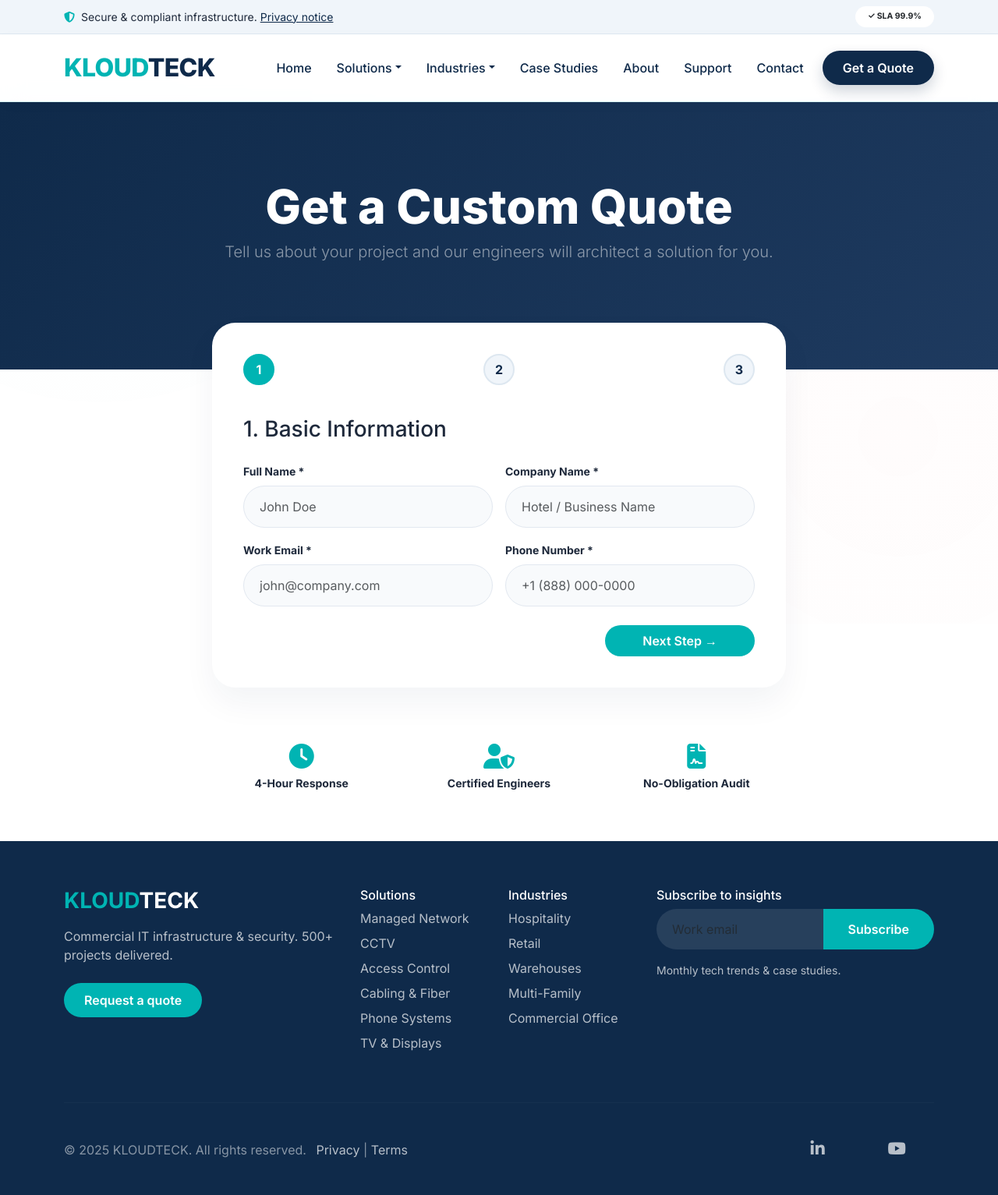
After one commit to Shaffat01/kloudtech, a Flask app: page /quote in a window 1280 px wide. The commit adds this page. Shown: the whole page at 78% size. Run offline with Flask 3, Linux system fonts and the light colour scheme.

Commit message:
Add files via upload

```diff
--- a/templates/layout.html
+++ b/templates/layout.html
@@ -57,7 +57,7 @@
                     <li class="nav-item"><a class="nav-link" href="/">Home</a></li>
                     <!-- Solutions dropdown -->
                     <li class="nav-item dropdown">
-                        <a class="nav-link dropdown-toggle" href="#" role="button" data-bs-toggle="dropdown">Solutions</a>
+                        <a class="nav-link dropdown-toggle" href="/solutions" role="button" data-bs-toggle="dropdown">Solutions</a>
                         <ul class="dropdown-menu">
                             <li><a class="dropdown-item" href="/services/managed-network-wifi-solutions">Managed Network & Wi-Fi</a></li>
                             <li><a class="dropdown-item" href="/services/commercial-cctv-surveillance">CCTV & Surveillance</a></li>
@@ -83,7 +83,7 @@
                     <li class="nav-item"><a class="nav-link" href="/support">Support</a></li>
                     <li class="nav-item"><a class="nav-link" href="/contact">Contact</a></li>
                     <li class="nav-item ms-lg-2">
-                        <a class="btn btn-primary" href="#" data-bs-toggle="offcanvas" data-bs-target="#offcanvasQuickContact" style="padding: 10px 26px;">Get a Quote</a>
+                        <a class="btn btn-primary" href="/quote" style="padding: 10px 26px;">Get a Quote</a>
                     </li>
                 </ul>
             </div>
@@ -105,22 +105,22 @@
                 <div class="col-md-2">
                     <h6 class="text-white">Solutions</h6>
                     <ul class="list-unstyled">
-                        <li class="mb-2"><a href="/services/managed-network-wifi-solutions.html">Managed Network</a></li>
-                        <li class="mb-2"><a href="/services/commercial-cctv-surveillance.html">CCTV</a></li>
-                        <li class="mb-2"><a href="/services/commercial-access-control-systems.html">Access Control</a></li>
-                        <li class="mb-2"><a href="/services/structured-cabling-fiber-installation.html">Cabling & Fiber</a></li>
-                        <li class="mb-2"><a href="/services/business-voip-phone-systems.html">Phone Systems</a></li>
-                        <li class="mb-2"><a href="/services/commercial-tv-digital-display-solutions.html">TV & Displays</a></li>
+                        <li class="mb-2"><a href="/services/managed-network-wifi-solutions">Managed Network</a></li>
+                        <li class="mb-2"><a href="/services/commercial-cctv-surveillance">CCTV</a></li>
+                        <li class="mb-2"><a href="/services/commercial-access-control-systems">Access Control</a></li>
+                        <li class="mb-2"><a href="/services/structured-cabling-fiber-installation">Cabling & Fiber</a></li>
+                        <li class="mb-2"><a href="/services/business-voip-phone-systems">Phone Systems</a></li>
+                        <li class="mb-2"><a href="/services/commercial-tv-digital-display-solutions">TV & Displays</a></li>
                     </ul>
                 </div>
                 <div class="col-md-2">
                     <h6 class="text-white">Industries</h6>
                     <ul class="list-unstyled">
-                        <li class="mb-2"><a href="/industries/hospitality.html">Hospitality</a></li>
-                        <li class="mb-2"><a href="/industries/retail.html">Retail</a></li>
-                        <li class="mb-2"><a href="/industries/warehouses-distribution.html">Warehouses</a></li>
-                        <li class="mb-2"><a href="/industries/multi-family-communities.html">Multi-Family</a></li>
-                        <li class="mb-2"><a href="/industries/commercial-office.html">Commercial Office</a></li>
+                        <li class="mb-2"><a href="/industries/hospitality">Hospitality</a></li>
+                        <li class="mb-2"><a href="/industries/retail">Retail</a></li>
+                        <li class="mb-2"><a href="/industries/warehouses-distribution">Warehouses</a></li>
+                        <li class="mb-2"><a href="/industries/multi-family-communities">Multi-Family</a></li>
+                        <li class="mb-2"><a href="/industries/commercial-office">Commercial Office</a></li>
                     </ul>
                 </div>
                 <div class="col-md-4">
--- /dev/null
+++ b/templates/quote.html
@@ -0,0 +1,233 @@
+{% extends "layout.html" %}
+
+{% block title %}Get a Project Quote | KLOUDTECK Commercial IT Solutions{% endblock %}
+
+{% block head %}
+  <meta name="description" content="Request a custom quote for your commercial IT infrastructure, security, or connectivity project. Get a response within 4 hours.">
+  <link rel="canonical" href="https://www.kloudteck.com/get-a-quote">
+  <style>
+    .quote-container {
+      background: #fff;
+      border-radius: 30px;
+      box-shadow: 0 20px 40px rgba(15, 42, 74, 0.05);
+      padding: 40px;
+      margin-top: -60px;
+      position: relative;
+      z-index: 10;
+    }
+    .step-progress {
+      display: flex;
+      justify-content: space-between;
+      margin-bottom: 40px;
+    }
+    .step-circle {
+      width: 40px;
+      height: 40px;
+      border-radius: 50%;
+      background: #f0f5fa;
+      color: var(--navy);
+      display: flex;
+      align-items: center;
+      justify-content: center;
+      font-weight: bold;
+      border: 2px solid #dde7f0;
+    }
+    .step-circle.active {
+      background: var(--teal);
+      color: white;
+      border-color: var(--teal);
+    }
+    .service-selection .btn-check:checked + .btn-outline-teal {
+      background-color: var(--teal);
+      color: white;
+    }
+  </style>
+{% endblock %}
+
+{% block content %}
+<main>
+    <!-- HERO HEADER -->
+    <section class="hero" style="padding: 100px 0 120px; background: linear-gradient(135deg, var(--navy) 0%, #1e3a5f 100%); color: white;">
+      <div class="container text-center">
+        <h1 class="display-lead text-white">Get a Custom Quote</h1>
+        <p class="lead text-white-50">Tell us about your project and our engineers will architect a solution for you.</p>
+      </div>
+    </section>
+
+    <!-- QUOTE FORM SECTION -->
+    <section class="container mb-5">
+      <div class="row justify-content-center">
+        <div class="col-lg-10 col-xl-8">
+          <div class="quote-container">
+            <!-- Step Indicators -->
+            <div class="step-progress">
+              <div class="step-circle active" id="dot1">1</div>
+              <div class="step-circle" id="dot2">2</div>
+              <div class="step-circle" id="dot3">3</div>
+            </div>
+
+            <form id="quoteForm" action="/submit-quote" method="POST">
+              <!-- Step 1: Contact Info -->
+              <div id="qStep1">
+                <h3 class="mb-4">1. Basic Information</h3>
+                <div class="row g-3">
+                  <div class="col-md-6">
+                    <label class="form-label small fw-bold">Full Name *</label>
+                    <input type="text" class="form-control" name="name" required placeholder="John Doe">
+                  </div>
+                  <div class="col-md-6">
+                    <label class="form-label small fw-bold">Company Name *</label>
+                    <input type="text" class="form-control" name="company" required placeholder="Hotel / Business Name">
+                  </div>
+                  <div class="col-md-6">
+                    <label class="form-label small fw-bold">Work Email *</label>
+                    <input type="email" class="form-control" name="email" required placeholder="john@company.com">
+                  </div>
+                  <div class="col-md-6">
+                    <label class="form-label small fw-bold">Phone Number *</label>
+                    <input type="tel" class="form-control" name="phone" required placeholder="+1 (888) 000-0000">
+                  </div>
+                  <div class="col-12 mt-4 text-end">
+                    <button type="button" class="btn btn-teal px-5 py-2 next-btn">Next Step →</button>
+                  </div>
+                </div>
+              </div>
+
+              <!-- Step 2: Project Details -->
+              <div id="qStep2" style="display:none;">
+                <h3 class="mb-4">2. Service & Industry</h3>
+                <div class="mb-4">
+                  <label class="form-label small fw-bold d-block">Select Services Required:</label>
+                  <div class="row g-2 service-selection">
+                    <div class="col-md-6">
+                      <input type="checkbox" class="btn-check" id="s1" name="services" value="network">
+                      <label class="btn btn-outline-teal w-100 text-start" for="s1"><i class="fas fa-wifi me-2"></i> Managed Network/WiFi</label>
+                    </div>
+                    <div class="col-md-6">
+                      <input type="checkbox" class="btn-check" id="s2" name="services" value="cctv">
+                      <label class="btn btn-outline-teal w-100 text-start" for="s2"><i class="fas fa-video me-2"></i> CCTV & Surveillance</label>
+                    </div>
+                    <div class="col-md-6">
+                      <input type="checkbox" class="btn-check" id="s3" name="services" value="access">
+                      <label class="btn btn-outline-teal w-100 text-start" for="s3"><i class="fas fa-door-open me-2"></i> Access Control</label>
+                    </div>
+                    <div class="col-md-6">
+                      <input type="checkbox" class="btn-check" id="s4" name="services" value="voip">
+                      <label class="btn btn-outline-teal w-100 text-start" for="s4"><i class="fas fa-phone-alt me-2"></i> VoIP Phone Systems</label>
+                    </div>
+                  </div>
+                </div>
+
+                <div class="mb-4">
+                  <label class="form-label small fw-bold">Industry *</label>
+                  <select class="form-select" name="industry" required>
+                    <option value="">Select Industry</option>
+                    <option>Hospitality (Hotel/Resort)</option>
+                    <option>Retail / Store</option>
+                    <option>Warehouse / Logistics</option>
+                    <option>Commercial Office</option>
+                    <option>Multi-Family / Communities</option>
+                  </select>
+                </div>
+
+                <div class="d-flex justify-content-between mt-4">
+                  <button type="button" class="btn btn-outline-secondary px-4 prev-btn">← Back</button>
+                  <button type="button" class="btn btn-teal px-5 next-btn">Next Step →</button>
+                </div>
+              </div>
+
+              <!-- Step 3: Scope & Submit -->
+              <div id="qStep3" style="display:none;">
+                <h3 class="mb-4">3. Project Scope</h3>
+                <div class="row g-3">
+                  <div class="col-md-6">
+                    <label class="form-label small fw-bold">Estimated Budget</label>
+                    <select class="form-select" name="budget">
+                      <option>Planning Stage</option>
+                      <option>$5k - $15k</option>
+                      <option>$15k - $50k</option>
+                      <option>$50k+</option>
+                    </select>
+                  </div>
+                  <div class="col-md-6">
+                    <label class="form-label small fw-bold">Implementation Timeline</label>
+                    <select class="form-select" name="timeline">
+                      <option>Urgent (ASAP)</option>
+                      <option>1-3 Months</option>
+                      <option>3-6 Months</option>
+                      <option>Just Researching</option>
+                    </select>
+                  </div>
+                  <div class="col-12">
+                    <label class="form-label small fw-bold">Project Details / Message</label>
+                    <textarea class="form-control" name="details" rows="4" placeholder="Briefly describe your requirements..."></textarea>
+                  </div>
+                </div>
+
+                <div class="d-flex justify-content-between mt-4">
+                  <button type="button" class="btn btn-outline-secondary px-4 prev-btn">← Back</button>
+                  <button type="submit" class="btn btn-teal px-5">Submit Quote Request →</button>
+                </div>
+              </div>
+            </form>
+          </div>
+
+          <!-- Trust Badges -->
+          <div class="row mt-5 text-center g-4">
+            <div class="col-md-4">
+              <i class="fas fa-clock text-teal fs-2 mb-2"></i>
+              <p class="small fw-bold">4-Hour Response</p>
+            </div>
+            <div class="col-md-4">
+              <i class="fas fa-user-shield text-teal fs-2 mb-2"></i>
+              <p class="small fw-bold">Certified Engineers</p>
+            </div>
+            <div class="col-md-4">
+              <i class="fas fa-file-contract text-teal fs-2 mb-2"></i>
+              <p class="small fw-bold">No-Obligation Audit</p>
+            </div>
+          </div>
+        </div>
+      </div>
+    </section>
+</main>
+{% endblock %}
+
+{% block scripts %}
+<script>
+  document.addEventListener('DOMContentLoaded', function() {
+    const steps = [document.getElementById('qStep1'), document.getElementById('qStep2'), document.getElementById('qStep3')];
+    const dots = [document.getElementById('dot1'), document.getElementById('dot2'), document.getElementById('dot3')];
+    let currentStep = 0;
+
+    function updateStep(newStep) {
+      steps[currentStep].style.display = 'none';
+      dots[currentStep].classList.remove('active');
+
+      currentStep = newStep;
+
+      steps[currentStep].style.display = 'block';
+      dots[currentStep].classList.add('active');
+      window.scrollTo({ top: 200, behavior: 'smooth' });
+    }
+
+    document.querySelectorAll('.next-btn').forEach(btn => {
+      btn.addEventListener('click', () => {
+        // Simple validation check for required fields in current step
+        const inputs = steps[currentStep].querySelectorAll('[required]');
+        let valid = true;
+        inputs.forEach(input => { if(!input.value) valid = false; });
+
+        if(valid && currentStep < 2) updateStep(currentStep + 1);
+        else if(!valid) alert('Please fill in all required fields.');
+      });
+    });
+
+    document.querySelectorAll('.prev-btn').forEach(btn => {
+      btn.addEventListener('click', () => {
+        if(currentStep > 0) updateStep(currentStep - 1);
+      });
+    });
+  });
+</script>
+{% endblock %}
--- a/templates/services/Business-Phone-Systems-old.html
+++ b/templates/services/Business-Phone-Systems-old.html
@@ -41,7 +41,7 @@
       <nav aria-label="breadcrumb">
         <ol class="breadcrumb">
           <li class="breadcrumb-item"><a href="/" class="text-white-50 text-decoration-none">Home</a></li>
-          <li class="breadcrumb-item"><a href="#" class="text-white-50 text-decoration-none">Solutions</a></li>
+          <li class="breadcrumb-item"><a href="/solutions" class="text-white-50 text-decoration-none">Solutions</a></li>
           <li class="breadcrumb-item active text-white" aria-current="page">Business Phone Systems</li>
         </ol>
       </nav>
--- a/templates/services/business-voip-phone-systems.html
+++ b/templates/services/business-voip-phone-systems.html
@@ -41,7 +41,7 @@
       <nav aria-label="breadcrumb">
         <ol class="breadcrumb">
           <li class="breadcrumb-item"><a href="/" class="text-white-50 text-decoration-none">Home</a></li>
-          <li class="breadcrumb-item"><a href="#" class="text-white-50 text-decoration-none">Solutions</a></li>
+          <li class="breadcrumb-item"><a href="/solutions" class="text-white-50 text-decoration-none">Solutions</a></li>
           <li class="breadcrumb-item active text-white" aria-current="page">Business Phone Systems</li>
         </ol>
       </nav>
--- a/templates/services/commercial-access-control-systems.html
+++ b/templates/services/commercial-access-control-systems.html
@@ -41,7 +41,7 @@
       <nav aria-label="breadcrumb">
         <ol class="breadcrumb">
           <li class="breadcrumb-item"><a href="/" class="text-white-50">Home</a></li>
-          <li class="breadcrumb-item"><a href="#" class="text-white-50">Solutions</a></li>
+          <li class="breadcrumb-item"><a href="/solutions" class="text-white-50">Solutions</a></li>
           <li class="breadcrumb-item active text-white" aria-current="page">Access Control Systems</li>
         </ol>
       </nav>
--- a/templates/services/commercial-cctv-surveillance.html
+++ b/templates/services/commercial-cctv-surveillance.html
@@ -41,7 +41,7 @@
       <nav aria-label="breadcrumb">
         <ol class="breadcrumb">
           <li class="breadcrumb-item"><a href="/" class="text-white-50">Home</a></li>
-          <li class="breadcrumb-item"><a href="#" class="text-white-50">Solutions</a></li>
+          <li class="breadcrumb-item"><a href="/solutions" class="text-white-50">Solutions</a></li>
           <li class="breadcrumb-item active text-white" aria-current="page">CCTV & Surveillance</li>
         </ol>
       </nav>
--- a/templates/services/commercial-tv-digital-display-solutions.html
+++ b/templates/services/commercial-tv-digital-display-solutions.html
@@ -41,7 +41,7 @@
       <nav aria-label="breadcrumb">
         <ol class="breadcrumb">
           <li class="breadcrumb-item"><a href="/" class="text-white-50 text-decoration-none">Home</a></li>
-          <li class="breadcrumb-item"><a href="#" class="text-white-50 text-decoration-none">Solutions</a></li>
+          <li class="breadcrumb-item"><a href="/solutions" class="text-white-50 text-decoration-none">Solutions</a></li>
           <li class="breadcrumb-item active text-white" aria-current="page">TV & Digital Display</li>
         </ol>
       </nav>
--- a/templates/services/managed-network-wifi-solutions.html
+++ b/templates/services/managed-network-wifi-solutions.html
@@ -41,7 +41,7 @@
       <nav aria-label="breadcrumb">
         <ol class="breadcrumb">
           <li class="breadcrumb-item"><a href="/" class="text-white-50">Home</a></li>
-          <li class="breadcrumb-item"><a href="#" class="text-white-50">Solutions</a></li>
+          <li class="breadcrumb-item"><a href="/solutions" class="text-white-50">Solutions</a></li>
           <li class="breadcrumb-item active text-white" aria-current="page">Managed Network & WiFi</li>
         </ol>
       </nav>
--- a/templates/services/structured-cabling-fiber-installation.html
+++ b/templates/services/structured-cabling-fiber-installation.html
@@ -41,7 +41,7 @@
       <nav aria-label="breadcrumb">
         <ol class="breadcrumb">
           <li class="breadcrumb-item"><a href="/" class="text-white-50 text-decoration-none">Home</a></li>
-          <li class="breadcrumb-item"><a href="#" class="text-white-50 text-decoration-none">Solutions</a></li>
+          <li class="breadcrumb-item"><a href="/solutions" class="text-white-50 text-decoration-none">Solutions</a></li>
           <li class="breadcrumb-item active text-white" aria-current="page">Structured Cabling & Fiber</li>
         </ol>
       </nav>
```
Also changed, not shown: templates/services/solutions-index.html (added, +217 -0 lines).
